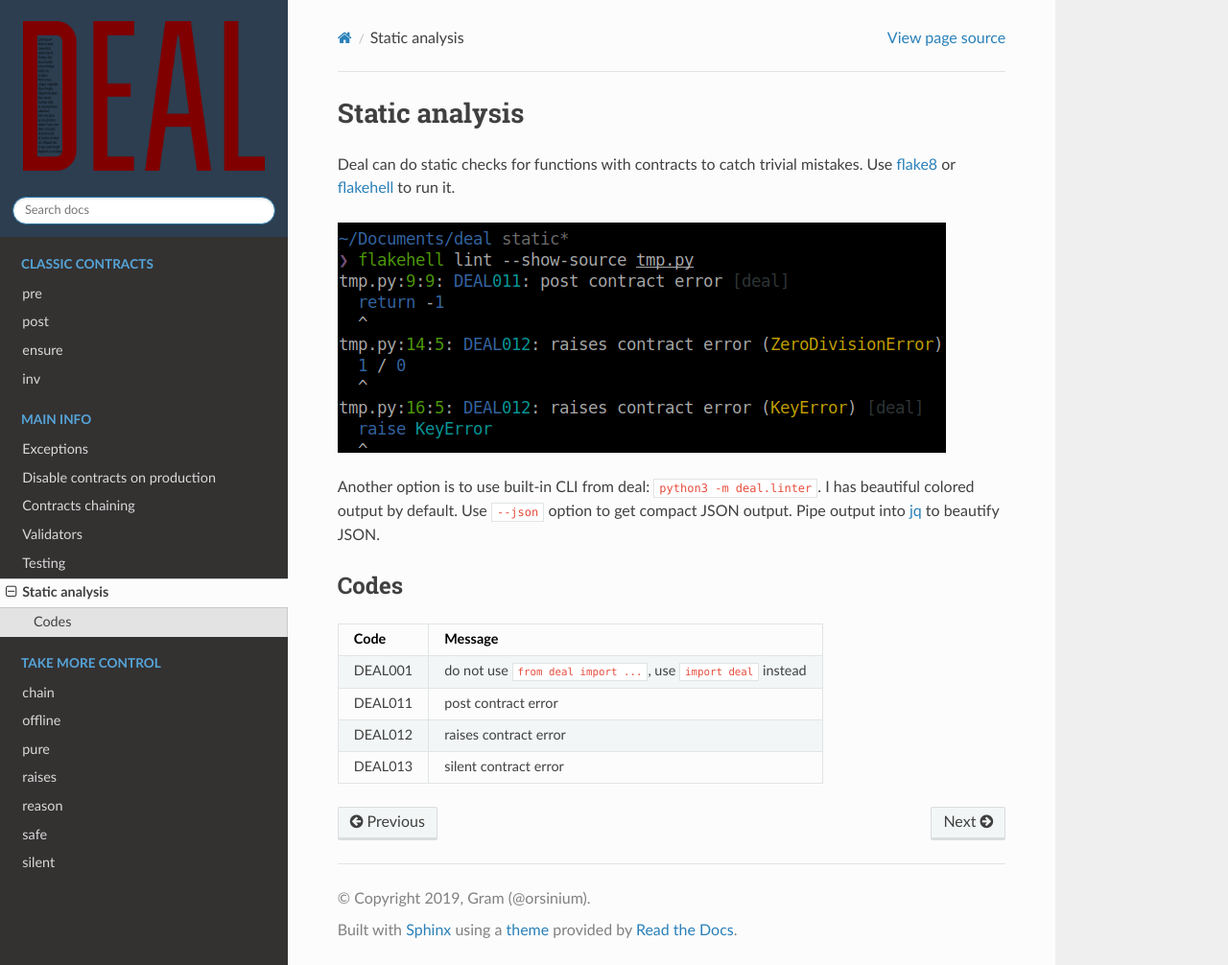
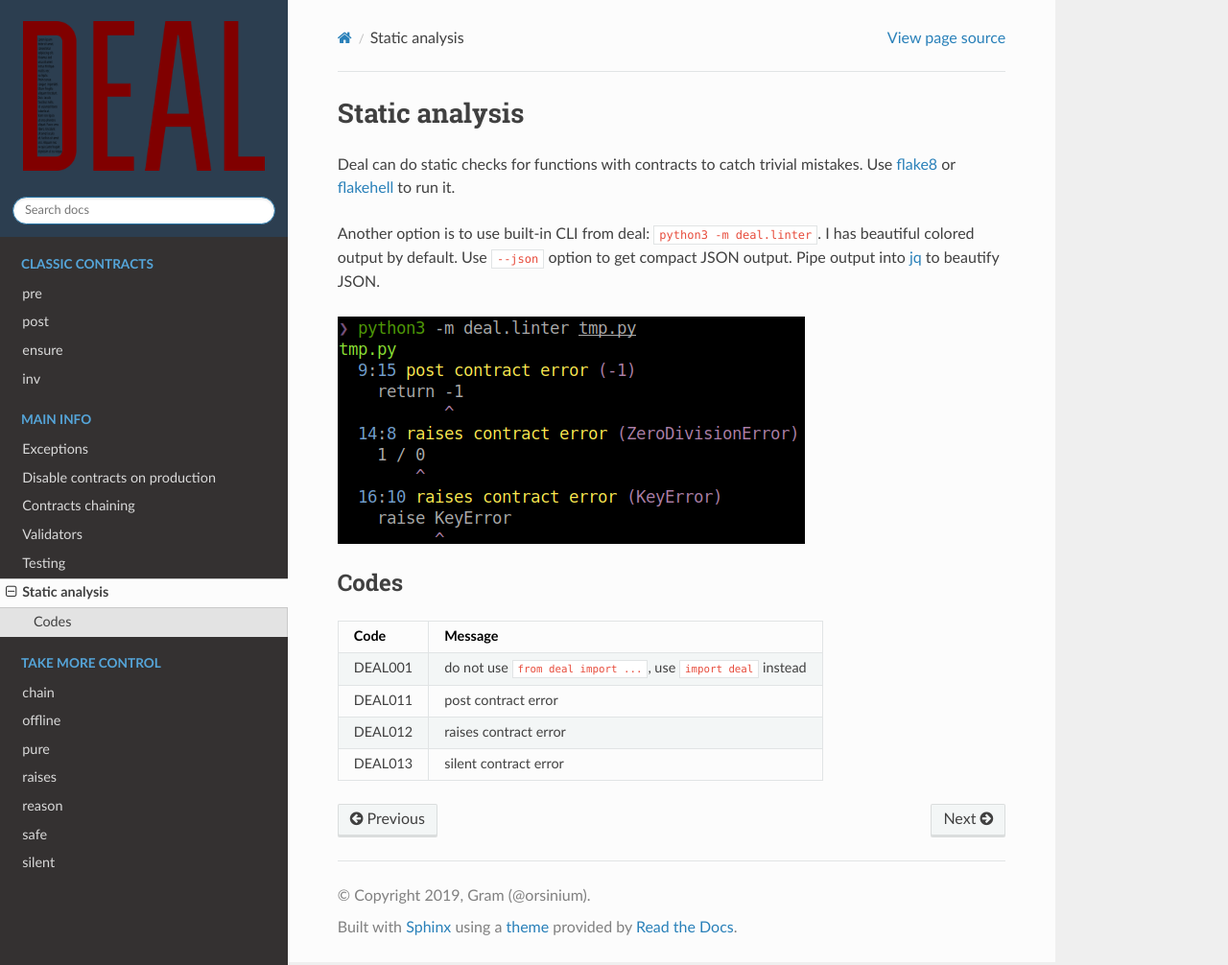
Before and after one commit to life4/deal, a Sphinx documentation site: the page built from docs/linter.md, in a window 1280 px wide and 1006 px high. Shown: the whole window at 96% size. Built offline with Sphinx 7.4.7 and the Read the Docs theme 2.0.0, drawn with Linux system fonts in a browser that asks for light colours.

Commit message:
update cli screenshot

```diff
--- a/docs/linter.md
+++ b/docs/linter.md
@@ -2,9 +2,9 @@
 
 Deal can do static checks for functions with contracts to catch trivial mistakes. Use [flake8](http://flake8.pycqa.org) or [flakehell](https://github.com/life4/flakehell) to run it.
 
+Another option is to use built-in CLI from deal: `python3 -m deal.linter`. I has beautiful colored output by default. Use `--json` option to get compact JSON output. Pipe output into [jq](https://stedolan.github.io/jq/) to beautify JSON.
+
 ![](../assets/linter.png)
-
-Another option is to use built-in CLI from deal: `python3 -m deal.linter`. I has beautiful colored output by default. Use `--json` option to get compact JSON output. Pipe output into [jq](https://stedolan.github.io/jq/) to beautify JSON.
 
 ## Codes
 
```
Also changed, not shown: assets/linter.png.
